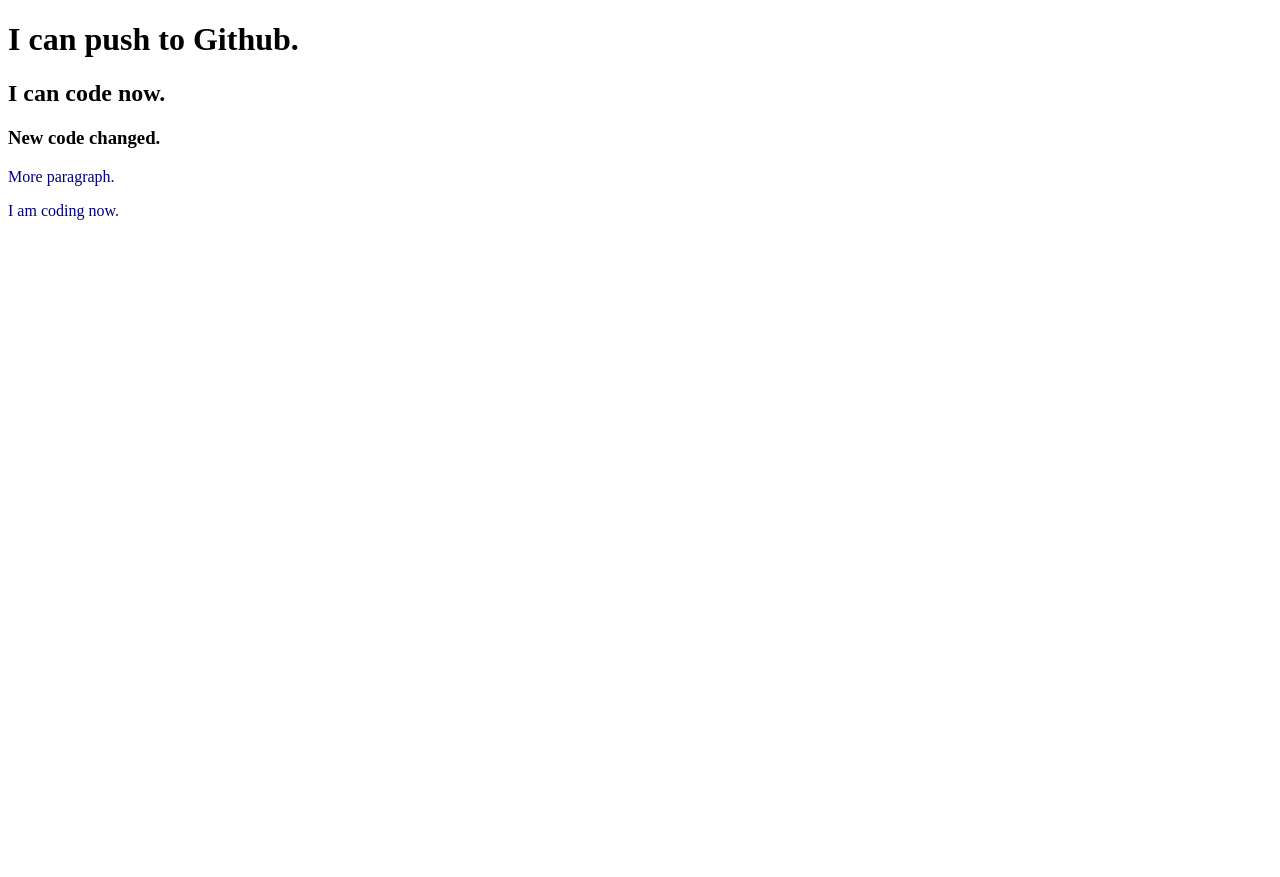
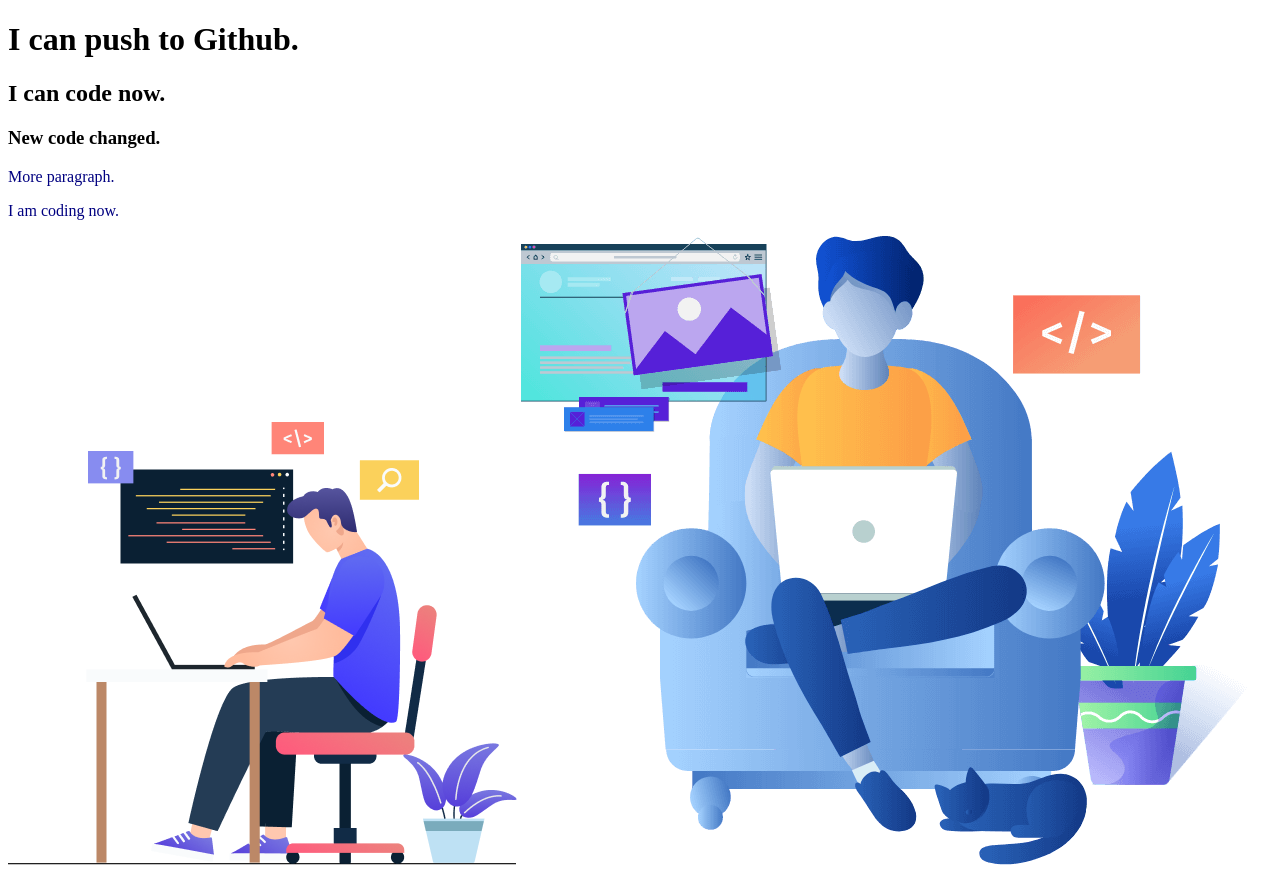
Before and after one commit to Pantha-Saleheen/my-second-repo, a plain HTML site: page index.html in a window 1280 px wide. Before the commit the page ends 800 px from the top, so only its background shows below. Drawn offline with Linux system fonts and the light colour scheme.

Commit message:
image added

```diff
--- a/index.html
+++ b/index.html
@@ -13,5 +13,7 @@
     <h3>New code changed.</h3>
     <p>More paragraph.</p>
     <p>I am coding now.</p>
+    <img src="image2.png" alt="">
+    <img src="image3.png" alt="">
 </body>
 </html>
```
Also changed, not shown: image2.png (added), image3.png (added), image4.png (added), image5.png (added).
